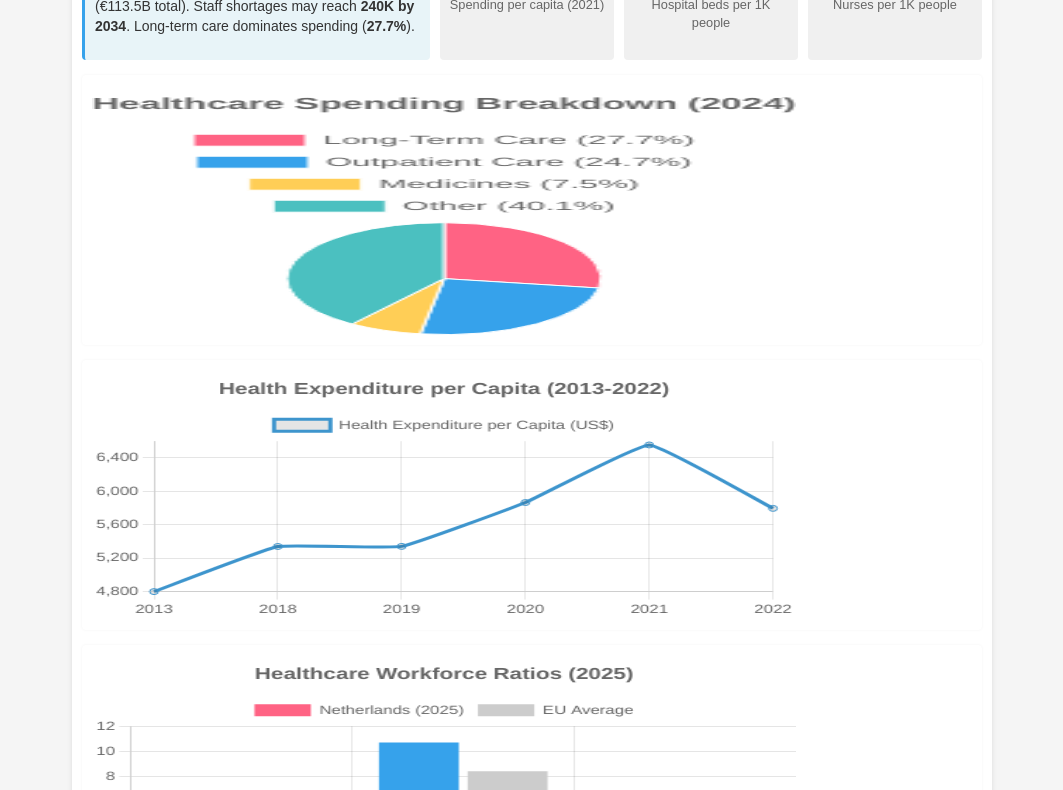
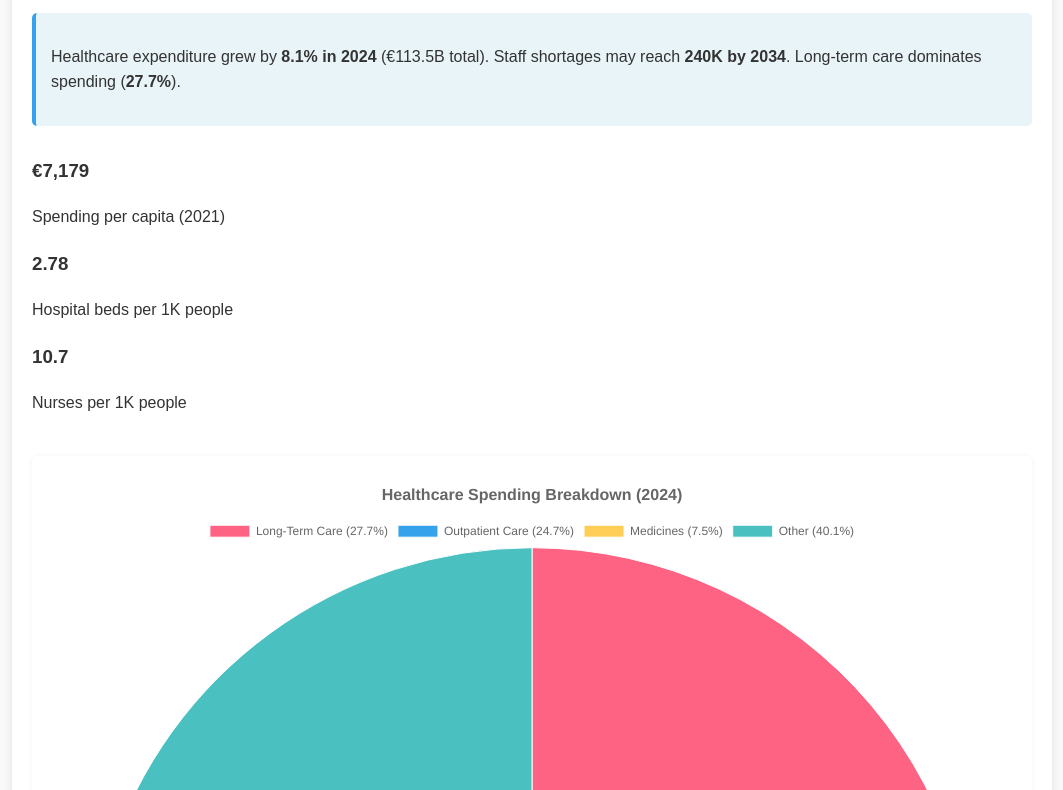
Before and after one commit to onebyte0x00/Health-sec-stats, a plain HTML site: page index.html in a window 1280 px wide. Shown: the part 120-910 px from the top of the page, without its empty margins (108-1171 px from the left). Drawn offline with nearby package versions, Linux system fonts and the light colour scheme.

Commit message:
Update styles.css

```diff
--- a/styles.css
+++ b/styles.css
@@ -1,89 +1,43 @@
-/* Base Styles */
 body {
   font-family: Arial, sans-serif;
-  line-height: 1.4;
+  line-height: 1.6;
   margin: 0;
-  padding: 10px;
-  background-color: #f5f5f5;
+  padding: 20px;
+  background-color: #f9f9f9;
   color: #333;
-  font-size: 14px;
 }
 
 .container {
-  max-width: 900px;
+  max-width: 1000px;
   margin: 0 auto;
-  padding: 10px;
+  padding: 20px;
   background: white;
-  box-shadow: 0 0 5px rgba(0,0,0,0.1);
+  box-shadow: 0 0 10px rgba(0, 0, 0, 0.1);
 }
 
 h1 {
   text-align: center;
-  font-size: 1.5rem;
-  margin: 10px 0;
   color: #2c3e50;
-}
-
-/* Summary + Key Stats Grid */
-.stats-grid {
-  display: grid;
-  grid-template-columns: 2fr 1fr 1fr 1fr;
-  gap: 10px;
-  margin-bottom: 15px;
+  margin-bottom: 20px;
 }
 
 .summary {
   background: #e8f4f8;
-  padding: 10px;
-  border-radius: 4px;
-  border-left: 3px solid #36A2EB;
-}
-
-.key-stat {
-  text-align: center;
-  padding: 8px;
-  background: #f0f0f0;
-  border-radius: 4px;
-}
-
-.key-stat h3 {
-  margin: 0;
-  font-size: 1.3rem;
-  color: #2c3e50;
-}
-
-.key-stat p {
-  margin: 5px 0 0;
-  font-size: 0.8rem;
-  color: #666;
-}
-
-/* Charts Grid */
-.charts-grid {
-  display: grid;
-  grid-template-columns: 1fr;
-  gap: 15px;
+  padding: 15px;
+  border-radius: 5px;
+  margin-bottom: 30px;
+  border-left: 4px solid #36A2EB;
 }
 
 .chart-container {
-  padding: 10px;
+  margin: 40px 0;
+  padding: 20px;
   background: white;
-  border-radius: 4px;
-  box-shadow: 0 0 3px rgba(0,0,0,0.05);
+  border-radius: 5px;
+  box-shadow: 0 0 5px rgba(0, 0, 0, 0.05);
 }
 
 canvas {
-  width: 80% !important;
-  height: 250px !important; /* Fixed height for consistency */
+  width: 100% !important;
+  height: auto !important;
 }
-
-/* Responsive Adjustments */
-@media (max-width: 768px) {
-  .stats-grid {
-    grid-template-columns: 1fr;
-  }
-
-  .charts-grid {
-    grid-template-columns: 1fr;
-  }
-}
```
